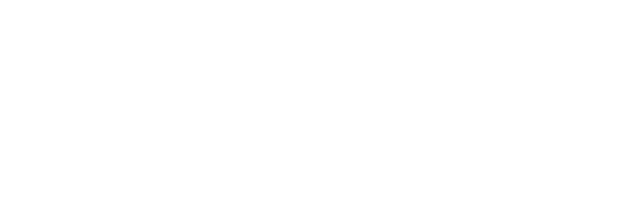
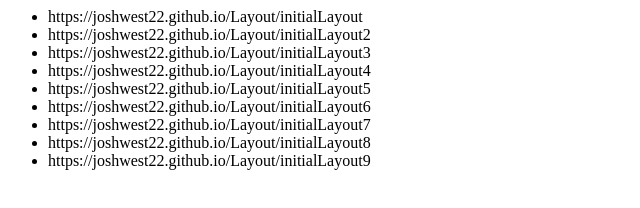
Before and after one commit to joshwest22/Layout, a plain HTML site: page index.html in a window 1280 px wide. Shown: the whole page, without its empty margins (0-640 px from the left). Drawn offline with Linux system fonts and the light colour scheme.

Commit message:
added links

```diff
--- a/index.html
+++ b/index.html
@@ -1,2 +1,12 @@
 <html>
+  <p><ul><li>https://joshwest22.github.io/Layout/initialLayout</li>
+  <li>https://joshwest22.github.io/Layout/initialLayout2</li>
+  <li>https://joshwest22.github.io/Layout/initialLayout3</li>
+  <li>https://joshwest22.github.io/Layout/initialLayout4</li>
+  <li>https://joshwest22.github.io/Layout/initialLayout5</li>
+  <li>https://joshwest22.github.io/Layout/initialLayout6</li>
+  <li>https://joshwest22.github.io/Layout/initialLayout7</li>
+  <li>https://joshwest22.github.io/Layout/initialLayout8</li>
+  <li>https://joshwest22.github.io/Layout/initialLayout9</li>
+  </p>
 </html>
```
